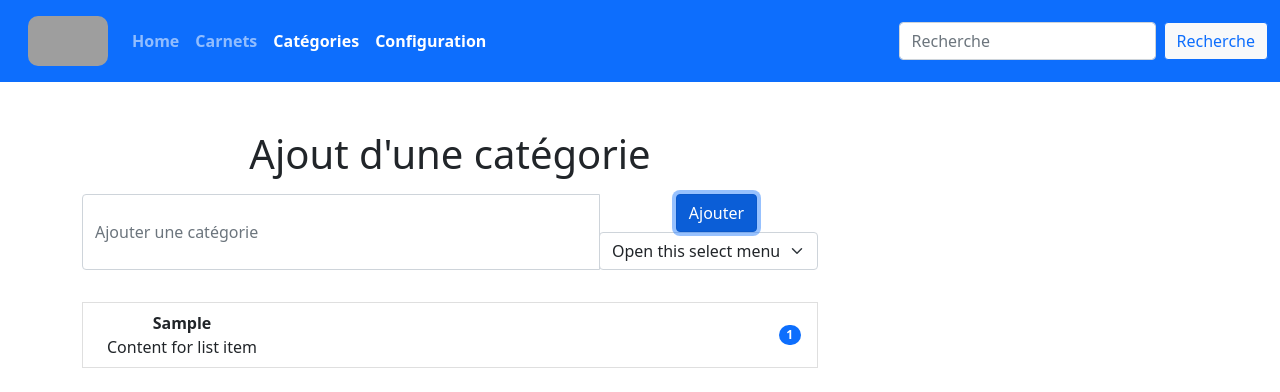
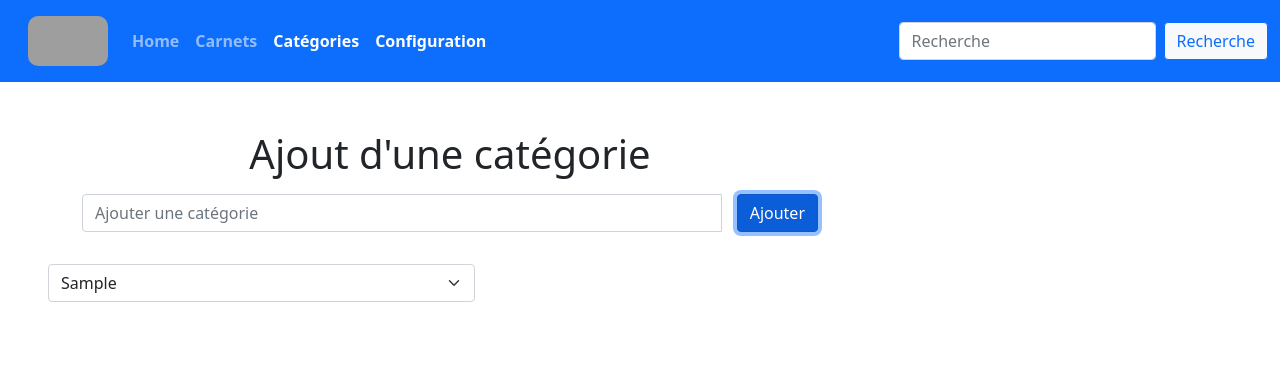
Before and after one commit to IsmaelH99/Gestion-Des-Notes, a React (Create React App) app: page /AjoutCategorie in a window 1280 px wide. Both pictures are taken after typing "Sample" into the empty fields and a click on the button "Ajouter". Shown: the top 392 px of the page. Built offline with nearby package versions, Linux system fonts and the light colour scheme; grey boxes are pictures that could not be loaded.

Commit message:
ajouter des catégories

```diff
--- a/src/componentes/carnets/Carnets.jsx
+++ b/src/componentes/carnets/Carnets.jsx
@@ -38,15 +38,16 @@ export default function Carnets() {
 
 	let afficheCarnet = carnets.map((carnet, i) => {
 		return (
-			<Link to="/AjoutCategorie">
 			<div key={"carnets-" + i} className="mt-3 ms-3 ">
 				<div class="col-md-4">
 					<div class="card h-100">
 						<div class="card-header text-center">
 							<b>{carnet}</b>
 						</div>
-							<div class="card-body text-white bg-secondary">
-								<h5 class="card-title">Card title</h5>
+						<div class="card-body text-white bg-info">
+							<Link to="/AjoutCategorie">
+								<h5 class="card-title">+ Catégorie</h5>
+							</Link>
 							<p class="card-text">This is a short card.</p>
 						</div>
 					</div>
@@ -58,7 +59,6 @@ export default function Carnets() {
 					Supprimer
 				</button>
 			</div>
-			</Link>
 		);
 	});
 
@@ -69,7 +69,7 @@ export default function Carnets() {
 				<section className="container">
 					<section className="row">
 						<section className="col-md-8">
-							<h1 className="mt-5">Ajouter un carnet</h1>
+							<h1 className="mt-5">Ajout d'un carnet</h1>
 							<div className="input-group mb-3 mt-3">
 								<input
 									type="text"
--- a/src/componentes/categories/AjoutCategorie.jsx
+++ b/src/componentes/categories/AjoutCategorie.jsx
@@ -21,7 +21,7 @@ export default function AjoutCategorie() {
 		return (
 			<div key={"categories-" + i} className="mt-3">
 				<main>
-					<section className="container">
+					{/* <section className="container">
 						<section className="row">
 							<section className="col-md-8">
 								<li class="list-group-item d-flex justify-content-between align-items-center">
@@ -37,7 +37,15 @@ export default function AjoutCategorie() {
 								</li>
 							</section>
 						</section>
-					</section>
+					</section> */}
+					<div class="col-md-4">
+						<select
+							class="form-select mt-3 ms-5"
+							aria-label="Default select example"
+						>
+							<option value="1">{categorie}</option>
+						</select>
+					</div>
 				</main>
 			</div>
 
@@ -83,15 +91,6 @@ export default function AjoutCategorie() {
 									>
 										Ajouter
 									</button>
-									<select
-										class="form-select"
-										aria-label="Default select example"
-									>
-										<option selected>Open this select menu</option>
-										<option value="1">One</option>
-										<option value="2">Two</option>
-										<option value="3">Three</option>
-									</select>
 								</div>
 							</div>
 						</section>
```
Lines whose indentation alone changed are shown as unchanged.
